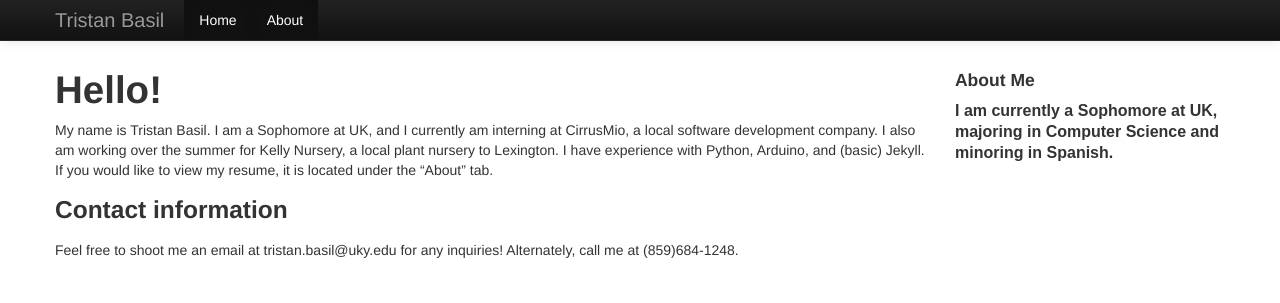
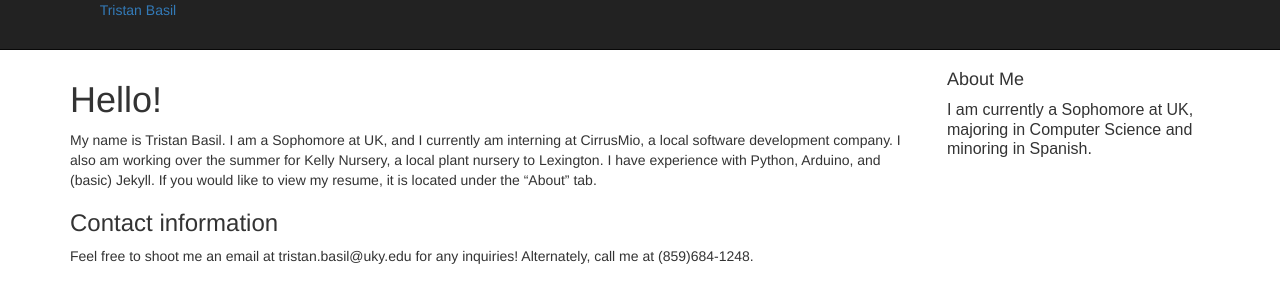
Before and after one commit to Immaculato/trying-out-jekyll, a Jekyll site: the page built from index.md, in a window 1280 px wide. Shown: the top 303 px of the page. Built offline with Jekyll 4.4.1, drawn with Linux system fonts in a browser that asks for light colours; Markdown is read by kramdown in place of the engine named in the settings.

Commit message:
Bootstrap

```diff
--- a/_includes/footer.html
+++ b/_includes/footer.html
@@ -1,4 +1,4 @@
     </div>
-
   </body>
+  <script src="https://maxcdn.bootstrapcdn.com/bootstrap/3.3.4/js/bootstrap.min.js"></script>
 </html>
--- a/_includes/header.html
+++ b/_includes/header.html
@@ -5,8 +5,8 @@
     <title>{{ site.name }}</title>
     <meta name="viewport" content="width=device-width, initial-scale=1.0">
     <meta name="description" content="{{ site.description }}">
+    <link href="https://maxcdn.bootstrapcdn.com/bootstrap/3.3.4/css/bootstrap.min.css" rel="stylesheet">
 
-    <link href="/css/bootstrap.css" rel="stylesheet">
     <style>
       body {
         padding-top: 60px;
```
Also changed, not shown: 2 other files.
